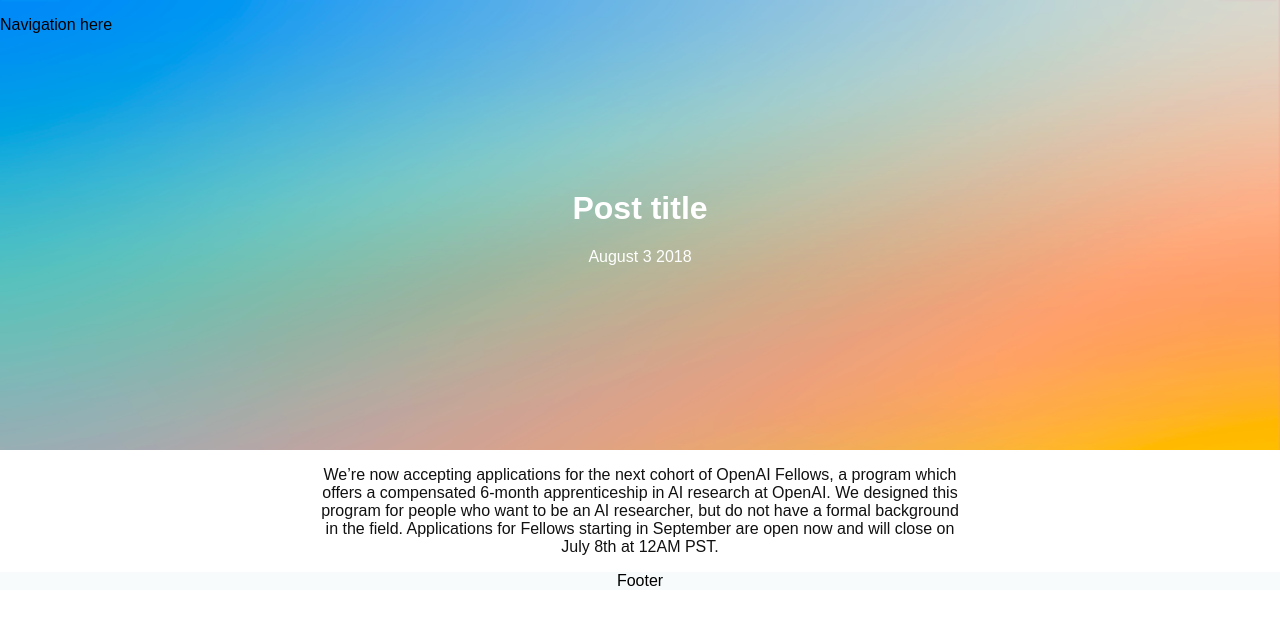
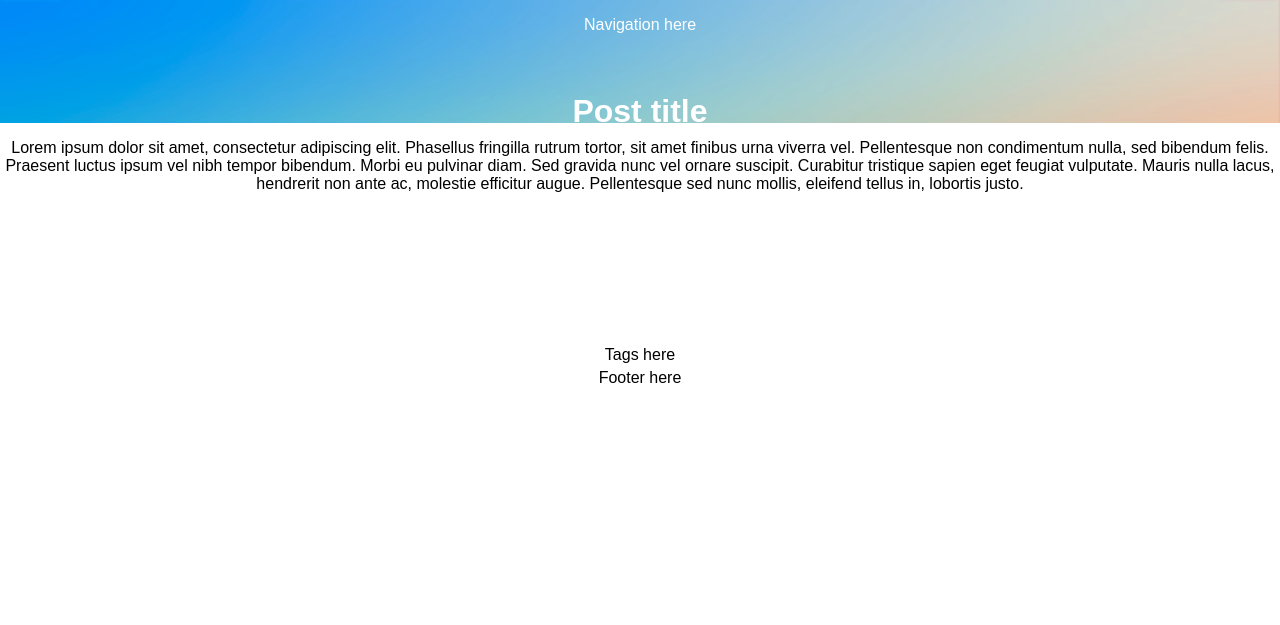
Before and after one commit to theaq175/theaq175.github.io, a Jekyll site: the page built from _posts/2018-08-03-first-post.md, in a window 1280 px wide. Shown: the top 625 px of the page. Built offline with Jekyll 4.4.1, drawn with Linux system fonts in a browser that asks for light colours.

Commit message:
started grid setup

```diff
--- a/_layouts/post.html
+++ b/_layouts/post.html
@@ -10,35 +10,49 @@
 
   <body>
 
-    <header>
+    <div class="body-container">
 
-      <nav>
+      <div class="header-container">
 
-        <p>Navigation here</p>
+        <div class="Nav">
 
-      </nav>
+          <p>Navigation here</p>
 
-      <div class="post-info">
+        </div>
 
-        <h1>{{ page.title }}</h1>
+        <div class="Title">
 
-        <p>{{ page.date | date: "%B %-d %Y"}}</p>
+          <h1>{{ page.title }}</h1>
+
+          <p>{{ page.date | date: "%B %-d %Y"}}</p>
+
+        </div>
 
       </div>
 
-    </header>
+      <div class="content-container">
 
-    <section>
+        <div class="Post">
 
-      {{ content }}
+          {{ content }}
 
-    </section>
+        </div>
 
-    <footer>
+        <div class="Tags">
 
-      <p>Footer</p>
+          <p>Tags here</p>
 
-    </footer>
+        </div>
+
+      </div>
+
+      <div class="footer-container">
+
+          <p>Footer here</p>
+
+      </div>
+
+    </div>
 
   </body>
 
--- a/_posts/2018-08-03-first-post.md
+++ b/_posts/2018-08-03-first-post.md
@@ -4,4 +4,4 @@ title: "Post title"
 date: 2018-08-03
 ---
 
-We’re now accepting applications for the next cohort of OpenAI Fellows, a program which offers a compensated 6-month apprenticeship in AI research at OpenAI. We designed this program for people who want to be an AI researcher, but do not have a formal background in the field. Applications for Fellows starting in September are open now and will close on July 8th at 12AM PST.
+Lorem ipsum dolor sit amet, consectetur adipiscing elit. Phasellus fringilla rutrum tortor, sit amet finibus urna viverra vel. Pellentesque non condimentum nulla, sed bibendum felis. Praesent luctus ipsum vel nibh tempor bibendum. Morbi eu pulvinar diam. Sed gravida nunc vel ornare suscipit. Curabitur tristique sapien eget feugiat vulputate. Mauris nulla lacus, hendrerit non ante ac, molestie efficitur augue. Pellentesque sed nunc mollis, eleifend tellus in, lobortis justo.
--- a/css/main.css
+++ b/css/main.css
@@ -8,45 +8,60 @@ body {
   text-align: center;
 }
 
-header {
-    background-image: url('../images/gradient-2.png');
-    background-repeat: no-repeat;
-    background-size: cover;
-    color: white;
-    height: 50vh;
-    width: 100%;
-    display: flex;
-    flex-direction: column;
-    justify-content: center;
-    position: relative;
+.body-container {
+  display: grid;
+  height: 100%;
+  grid-template-columns: 1fr 1fr 1fr;
+  grid-template-rows: 30% 2fr 0.5fr;
+  grid-template-areas: "Header Header Header" "Content Content Content" "Footer Footer Footer";
 }
 
-header.img {
+.header-container {
+  grid-area: Header;
+  display: grid;
+  height: 100%;
+  grid-template-columns: 1fr 1fr 1fr;
+  grid-template-rows: 0.5fr 3.5fr;
+  grid-template-areas: "Nav Nav Nav" ". Title .";
+  background-image: url('../images/gradient-2.png');
+  background-repeat: no-repeat;
+  background-size: cover;
+  color: white;
+}
+
+.header-container.img {
     --blur: 1px;
     --inset: 100px;
     filter: blur(var(--blur))
 }
 
-nav {
-    color: black;
-    align-self: flex-start;
-    position: absolute;
-    top: 0;
-    left: 0;
+.Nav {
+  grid-area: Nav;
 }
 
-.post-info {
-    text-align: center;
-    align-self: center;
+.Title {
+  grid-area: Title;
+  justify-content: center;
+  margin-top: 5%;
 }
 
-section {
-    margin-left: 25%;
-    margin-right: 25%;
-    color: #111;
-    text-align: center;
+.content-container {
+  grid-area: Content;
+  display: grid;
+  height: 100%;
+  grid-template-columns: 1fr;
+  grid-template-rows: 90% 10%;
+  grid-template-areas: "Post" "Tags";
 }
 
-footer {
-     background: #f7fbfb;
+.Post {
+  grid-area: Post;
 }
+
+.Tags {
+  grid-area: Tags;
+}
+
+.footer-container {
+  grid-area: Footer;
+}
```
